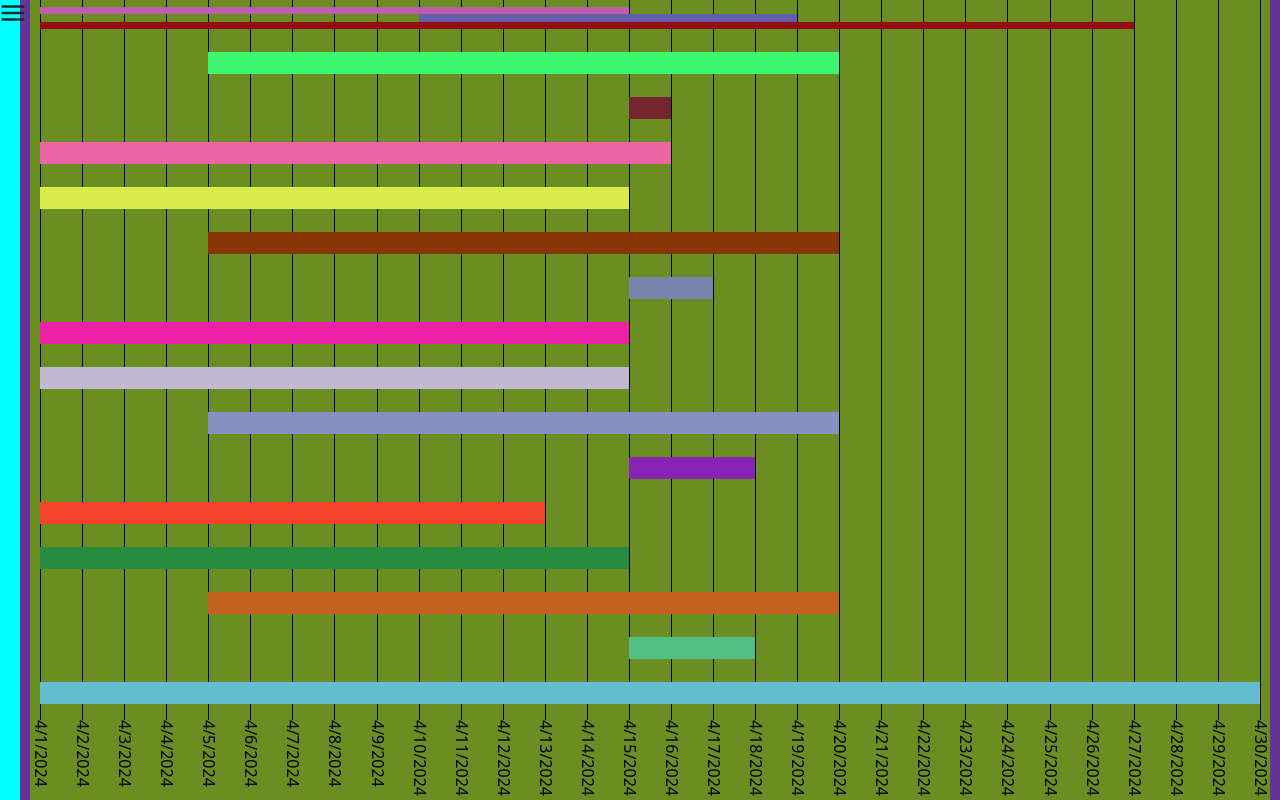
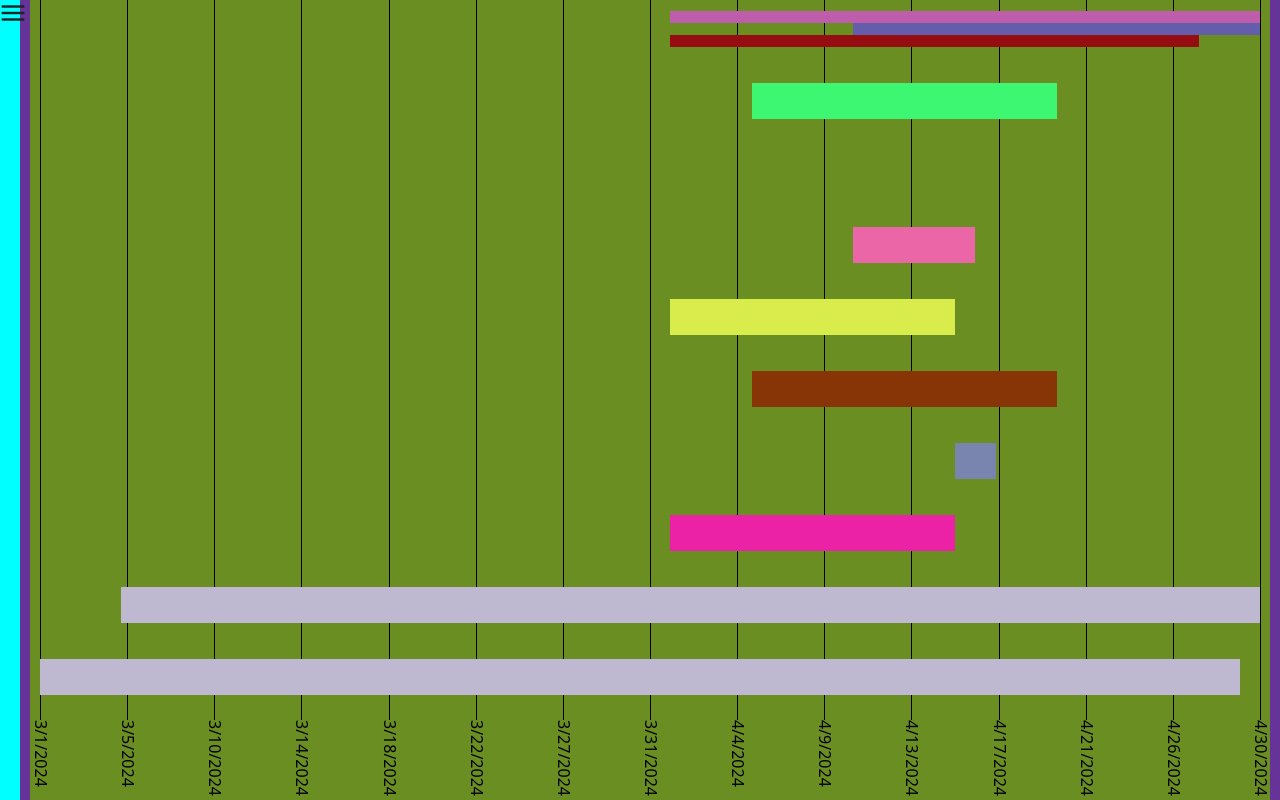
Before and after one commit to Qidia/GanttChart, a Next.js app: page / in a window 1280 px wide. Built offline with nearby package versions, Linux system fonts and the light colour scheme.

Commit message:
changed the date output and step definition

```diff
--- a/db.json
+++ b/db.json
@@ -9,7 +9,7 @@
           "title": "Разработка новой функциональности",
           "assignee": "Иванов",
           "startDate": "2024-04-01",
-          "endDate": "2024-04-15",
+          "endDate": "2024-04-30",
           "color": "rgb(190, 93, 171)"
         },
         {
@@ -17,7 +17,7 @@
           "title": "Разработка новой функциональности",
           "assignee": "Иванов",
           "startDate": "2024-04-10",
-          "endDate": "2024-04-19",
+          "endDate": "2024-04-30",
           "color": "rgb(100, 93, 171)"
         },
         {
@@ -28,7 +28,6 @@
           "endDate": "2024-04-27",
           "color": "rgb(150, 13, 17)"
         }
-
       ]
     },
     {
@@ -53,7 +52,7 @@
           "id": 301,
           "title": "Презентация нового продукта клиентам",
           "assignee": "Козлов",
-          "startDate": "2024-04-15",
+          "startDate": "2024-04-30",
           "endDate": "2024-04-16",
           "color": "rgb(116, 38, 46)"
         }
@@ -67,7 +66,7 @@
           "id": 101,
           "title": "Разработка новой функциональности",
           "assignee": "Иванов",
-          "startDate": "2024-04-01",
+          "startDate": "2024-04-10",
           "endDate": "2024-04-16",
           "color": "rgb(234, 102, 166)"
         }
@@ -137,107 +136,23 @@
           "id": 101,
           "title": "Разработка новой функциональности",
           "assignee": "Иванов",
-          "startDate": "2024-04-01",
-          "endDate": "2024-04-15",
+          "startDate": "2024-03-05",
+          "endDate": "2024-04-30",
           "color": "rgb(190, 184, 209)"
         }
       ]
     },
     {
-      "id": 10,
-      "name": "Отдел маркетинга",
-      "tasks": [
-        {
-          "id": 201,
-          "title": "Проведение маркетинговых исследований",
-          "assignee": "Сидорова",
-          "startDate": "2024-04-05",
-          "endDate": "2024-04-20",
-          "color": "rgb(134, 146, 195)"
-        }
-      ]
-    },
-    {
-      "id": 11,
-      "name": "Отдел продаж",
-      "tasks": [
-        {
-          "id": 301,
-          "title": "Презентация нового продукта клиентам",
-          "assignee": "Козлов",
-          "startDate": "2024-04-15",
-          "endDate": "2024-04-18",
-          "color": "rgb(134, 36, 182)"
-        }
-      ]
-    },
-    {
-      "id": 12,
+      "id": 9,
       "name": "Отдел разработки",
       "tasks": [
         {
           "id": 101,
           "title": "Разработка новой функциональности",
           "assignee": "Иванов",
-          "startDate": "2024-04-01",
-          "endDate": "2024-04-13",
-          "color": "rgb(243, 67, 44)"
-        }
-      ]
-    },
-    {
-      "id": 13,
-      "name": "Отдел разработки",
-      "tasks": [
-        {
-          "id": 101,
-          "title": "Разработка новой функциональности",
-          "assignee": "Иванов",
-          "startDate": "2024-04-01",
-          "endDate": "2024-04-15",
-          "color": "rgb(37, 139, 65)"
-        }
-      ]
-    },
-    {
-      "id": 14,
-      "name": "Отдел маркетинга",
-      "tasks": [
-        {
-          "id": 201,
-          "title": "Проведение маркетинговых исследований",
-          "assignee": "Сидорова",
-          "startDate": "2024-04-05",
-          "endDate": "2024-04-20",
-          "color": "rgb(196, 96, 34)"
-        }
-      ]
-    },
-    {
-      "id": 15,
-      "name": "Отдел продаж",
-      "tasks": [
-        {
-          "id": 301,
-          "title": "Презентация нового продукта клиентам",
-          "assignee": "Козлов",
-          "startDate": "2024-04-15",
-          "endDate": "2024-04-18",
-          "color": "rgb(83, 191, 131)"
-        }
-      ]
-    },
-    {
-      "id": 16,
-      "name": "Отдел разработки",
-      "tasks": [
-        {
-          "id": 101,
-          "title": "Разработка новой функциональности",
-          "assignee": "Иванов",
-          "startDate": "2024-04-01",
-          "endDate": "2024-04-30",
-          "color": "rgb(99, 188, 207)"
+          "startDate": "2024-03-01",
+          "endDate": "2024-04-29",
+          "color": "rgb(190, 184, 209)"
         }
       ]
     }
--- a/src/components/GanttChart/GanttChart.jsx
+++ b/src/components/GanttChart/GanttChart.jsx
@@ -20,11 +20,11 @@ const GanttChart = ({ data }) => {
 
         <div className={styles.containerСharts}>
           <div className={styles.charts}>
-                        <ZoomControl>
-
+{/*                         <ZoomControl>
+ */}
             <Grid data={data}></Grid>
-                        </ZoomControl>
-
+{/*                         </ZoomControl>
+ */}
           </div>
 
         </div>
--- a/src/components/Grid/Grid.jsx
+++ b/src/components/Grid/Grid.jsx
@@ -1,4 +1,4 @@
-import React from "react";
+import React, { useState } from "react";
 import styles from "./Grid.module.css";
 
 const Grid = ({ data }) => {
@@ -28,26 +28,57 @@ const Grid = ({ data }) => {
   };
 
   const { minDate, maxDate } = findMinMaxDates();
+  const [currentMinDate, setCurrentMinDate] = useState(minDate);
+  const [currentMaxDate, setCurrentMaxDate] = useState(maxDate);
+
+  // Функция для обработки события прокрутки колесика мыши
+  const handleWheelScroll = (e) => {
+    e.preventDefault();
+    const delta = Math.sign(e.deltaY); // Определяем направление прокрутки
+
+    const newMinDate = new Date(currentMinDate);
+    const newMaxDate = new Date(currentMaxDate);
+    const daysDifference = Math.ceil((newMaxDate - newMinDate) / (1000 * 60 * 60 * 24));
+
+    // Обновляем текущий интервал дат в зависимости от направления прокрутки
+    if (delta > 0) {
+      // Zooming in
+      newMinDate.setDate(newMinDate.getDate() + 1);
+      newMaxDate.setDate(newMaxDate.getDate() - 1);
+    } else if (daysDifference > 1) {
+      // Zooming out
+      newMinDate.setDate(newMinDate.getDate() - 1);
+      newMaxDate.setDate(newMaxDate.getDate() + 1);
+    }
+
+    setCurrentMinDate(newMinDate);
+    setCurrentMaxDate(newMaxDate);
+  };
 
   // Функция для рендеринга вертикальных линий
   const renderVerticalLines = () => {
-    if (!minDate || !maxDate) {
+    if (!currentMinDate || !currentMaxDate) {
       return null;
     }
 
-    // Количество дней между самой ранней и самой поздней датами
-    const totalDays = Math.ceil(
-      (maxDate - minDate) / (1000 * 60 * 60 * 24) + 1
-    );
+    // Максимальное количество вертикальных линий
+    const maxVerticalLines = 15;
 
-    // Создаем массив дат между минимальной и максимальной датами
-    const dateArray = Array.from({ length: totalDays }, (_, index) => {
-      const currentDate = new Date(minDate);
-      currentDate.setDate(currentDate.getDate() + index);
-      return currentDate;
-    });
+    // Количество дней между текущей самой ранней и самой поздней датами
+    const totalDays = Math.ceil((currentMaxDate - currentMinDate) / (1000 * 60 * 60 * 24));
 
-    return dateArray.map((date, index) => (
+    // Шаг между вертикальными линиями
+    const step = totalDays / (maxVerticalLines - 1);
+
+    // Массив дат с равным интервалом между ними на основе шага
+    const dateArray = [];
+    for (let i = 0; i < maxVerticalLines; i++) {
+      const currentDate = new Date(currentMaxDate);
+      currentDate.setDate(currentMaxDate.getDate() - Math.round(step * i));
+      dateArray.push(currentDate);
+    }
+
+    return dateArray.reverse().map((date, index) => (
       <div key={index} className={styles.flex}>
         <div className={styles.verticalLine} />
         <div className={styles.date}>{date.toLocaleDateString()}</div>
@@ -55,18 +86,6 @@ const Grid = ({ data }) => {
     ));
   };
 
-  // Функция для рендеринга горизонтальных линий
-  const renderHorizontalLines = () => {
-    if (!data || data.length === 0) {
-      return null;
-    }
-
-    return data.map((department) => (
-      <div key={department.id} className={styles.horizontalLine} />
-    ));
-  };
-
-  // Функция для рендеринга прямоугольников задач
   const renderTaskRectangles = () => {
     if (!minDate || !maxDate) {
       return null;
@@ -80,7 +99,6 @@ const renderTaskRectangles = () => {
     }
 
     return data.map((department, deptIndex) => {
-    // Определение высоты строки для текущего департамента с учетом зазора
       const departmentHeight = 100 / (data.length * 2);
 
       return department.tasks.map((task, index) => {
@@ -97,7 +115,6 @@ const renderTaskRectangles = () => {
         const left = (startLine * 100) / (dateRange.length - 1);
         const width = ((endLine - startLine) * 100) / (dateRange.length - 1);
 
-      // Рассчитываем вертикальную позицию с учетом зазора между департаментами
         const top =
           ((deptIndex * 2 + 0.3) * 100) / (data.length * 2) +
           (index * departmentHeight) / department.tasks.length;
@@ -123,19 +140,12 @@ const renderTaskRectangles = () => {
 
   return (
     <>
-      <div className={styles.grid}>
+      <div className={styles.grid} onWheelCapture={handleWheelScroll}>
         <div className={styles.containerVerticalLine}>
-          {/* Рендер вертикальных линий и дат */}
           {renderVerticalLines()}
         </div>
 
         <div className={styles.containerHorizontalLine}>
-
-{/*           <div className={styles.horizontalLine}></div>
- */}
-
- {/*           {renderHorizontalLines()}
- */}
           {renderTaskRectangles()}
         </div>
       </div>
--- a/src/components/Grid/Grid.module.css
+++ b/src/components/Grid/Grid.module.css
@@ -45,4 +45,5 @@
 
 .taskRectangle {
   position: absolute;
+  margin-bottom: 10px
 }
```
Lines whose indentation alone changed are shown as unchanged.
